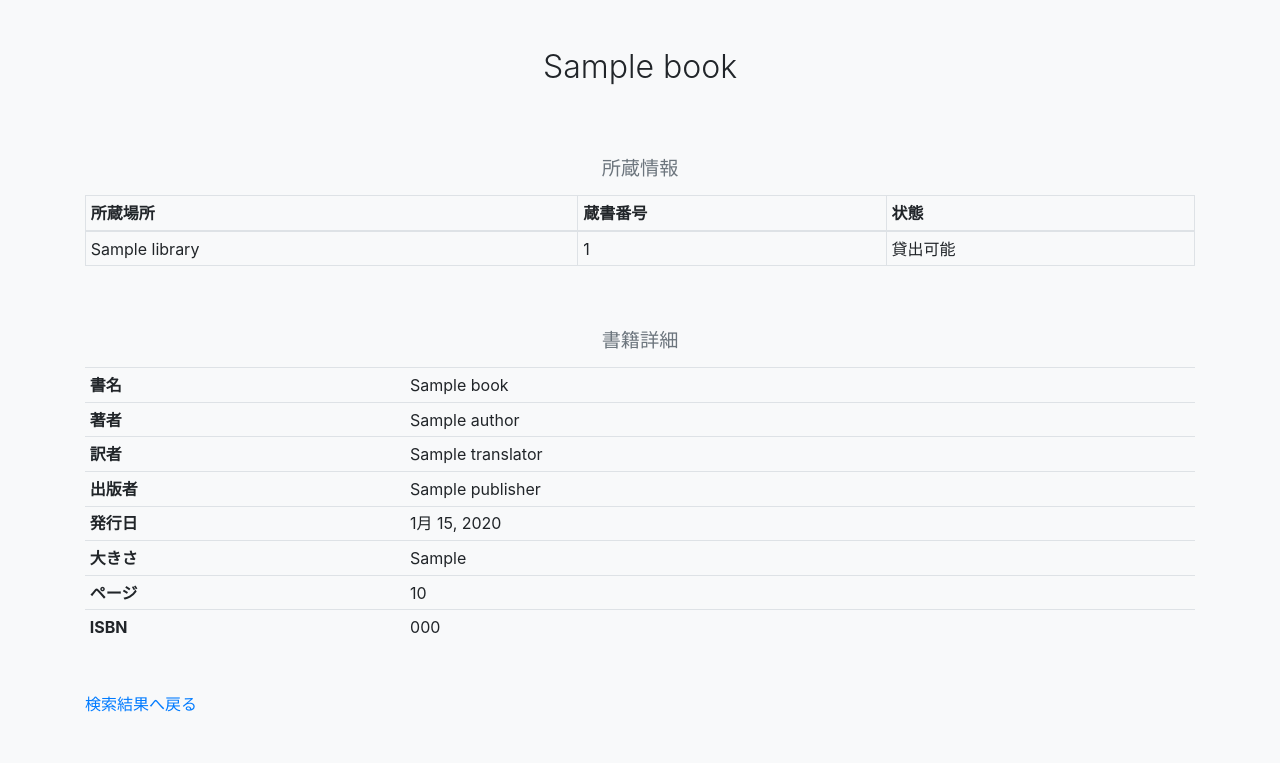
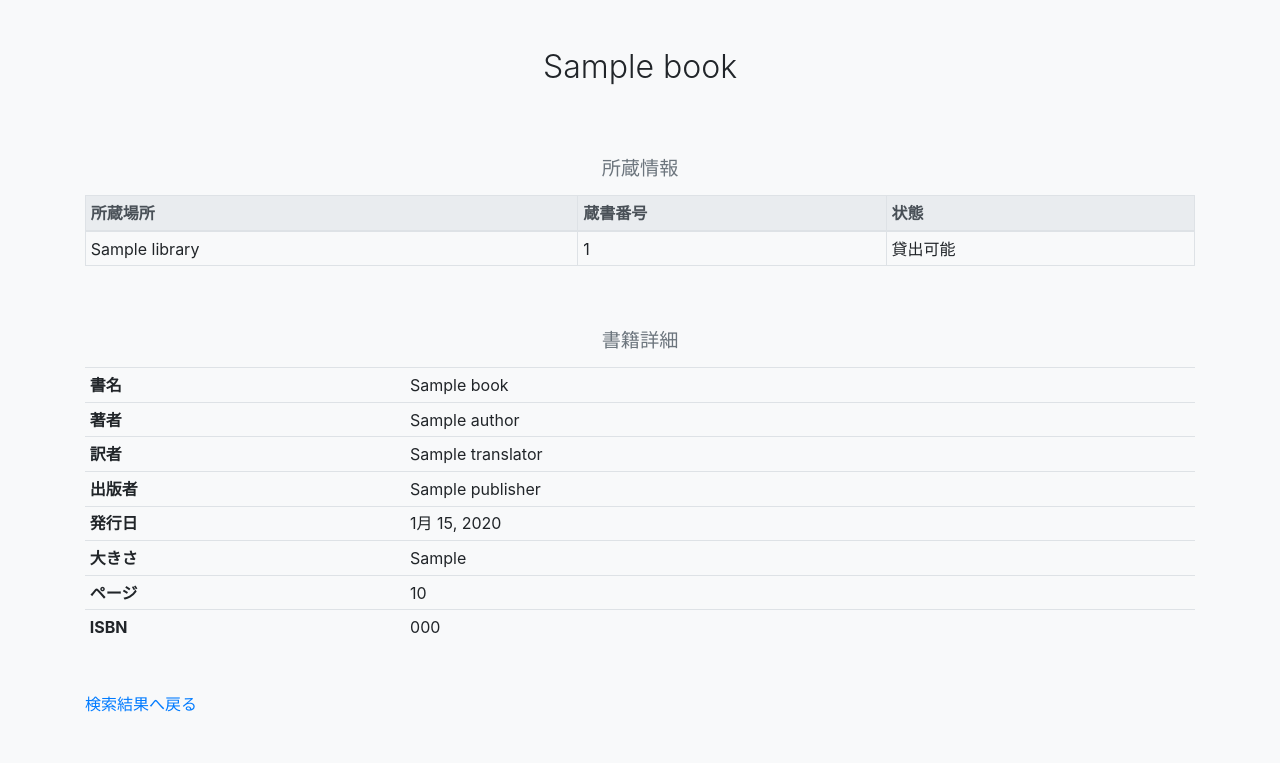
Before and after one commit to rimphyd/Django-OPAC, a Django app: page /opac/book/1/ in a window 1280 px wide. Shown: the part 88-851 px from the top of the page. Run offline with Django 3.2, Linux system fonts and the light colour scheme; tables that the repository leaves empty hold one stand-in row (values such as "Sample post"); some libraries are stand-ins or nearby versions.

Commit message:
Color stock info table header

```diff
--- a/opac/templates/opac/book_detail.html
+++ b/opac/templates/opac/book_detail.html
@@ -9,7 +9,7 @@
         <caption class="text-center" style="caption-side: top; font-size: 1.2rem;">
           所蔵情報
         </caption>
-        <thead>
+        <thead class="thead-light">
           <tr>
             <th>所蔵場所</th>
             <th>蔵書番号</th>
```
